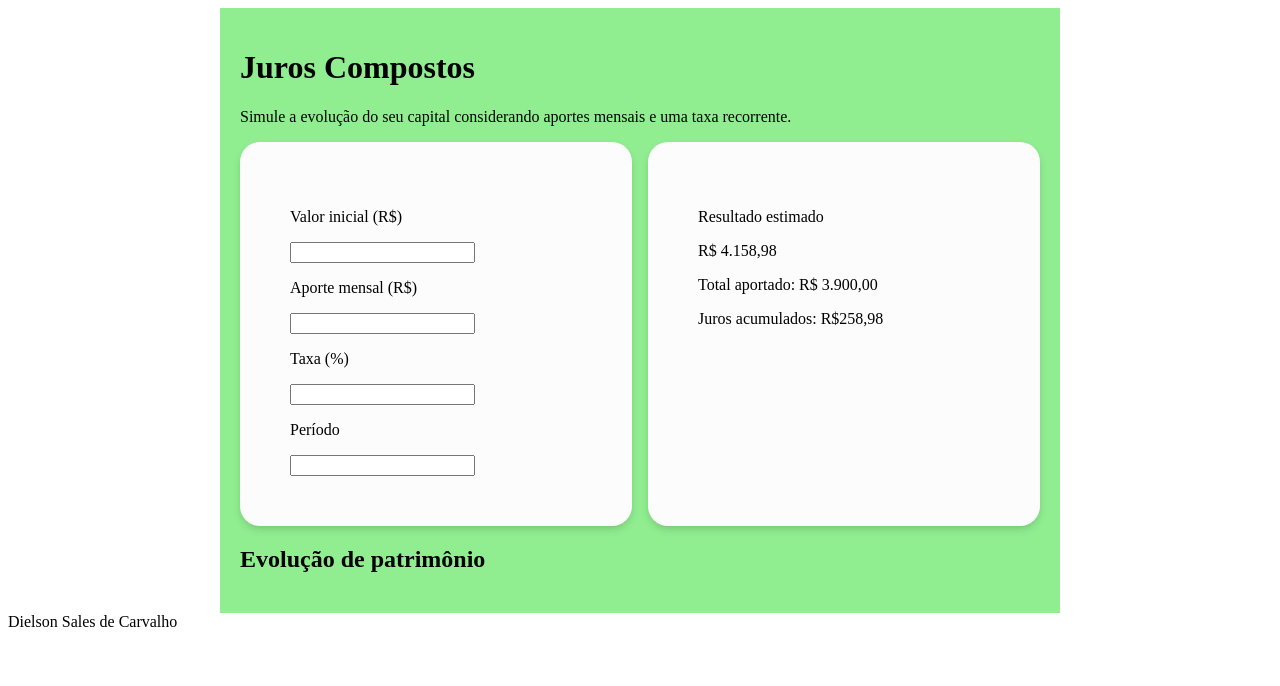
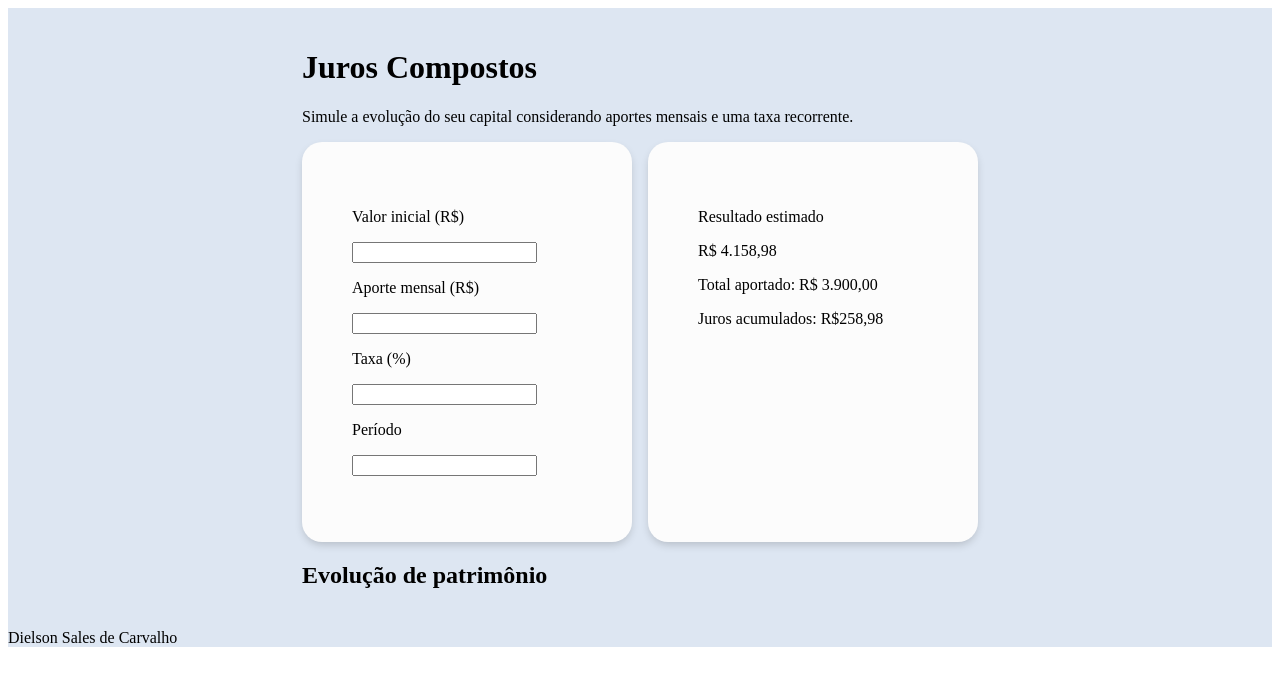
Before and after one commit to dielsonsales/JurosCompostos, a Next.js app: page / in a window 1280 px wide. Shown: the top 686 px of the page. Built offline with nearby package versions, Linux system fonts and the light colour scheme.

Commit message:
Make cards layout adjustable

```diff
--- a/src/app/page.module.css
+++ b/src/app/page.module.css
@@ -1,6 +1,11 @@
+.mainContainer {
+  background-color: rgb(221, 230, 242);
+  display: flex;
+  flex-direction: column;
+}
+
 .mainPage {
   max-width: 800px;
-  background-color: lightgreen;
   margin-left: auto;
   margin-right: auto;
   padding: 20px;
@@ -9,5 +14,6 @@
 .cardsContainer {
   display: flex;
   justify-content: center;
+  flex-wrap: wrap;
   gap: 1rem;
 }
--- a/src/app/page.tsx
+++ b/src/app/page.tsx
@@ -5,7 +5,7 @@ import Card from "@/components/card/card";
 
 export default function Home() {
   return (
-    <>
+    <div className={styles.mainContainer}>
       <main className={styles.mainPage}>
         <div>
           <h1>Juros Compostos</h1>
@@ -26,6 +26,6 @@ export default function Home() {
       <footer>
         <span>Dielson Sales de Carvalho</span>
       </footer>
-    </>
+    </div>
   );
 }
--- a/src/components/card/card.module.css
+++ b/src/components/card/card.module.css
@@ -3,5 +3,6 @@
   border-radius: 20px;
   padding: 50px;
   box-shadow: 0px 4px 10px -2px rgba(0, 0, 0, 0.2);
-  width: 300px;
+  width: 230px;
+  height: 300px;
 }
```
